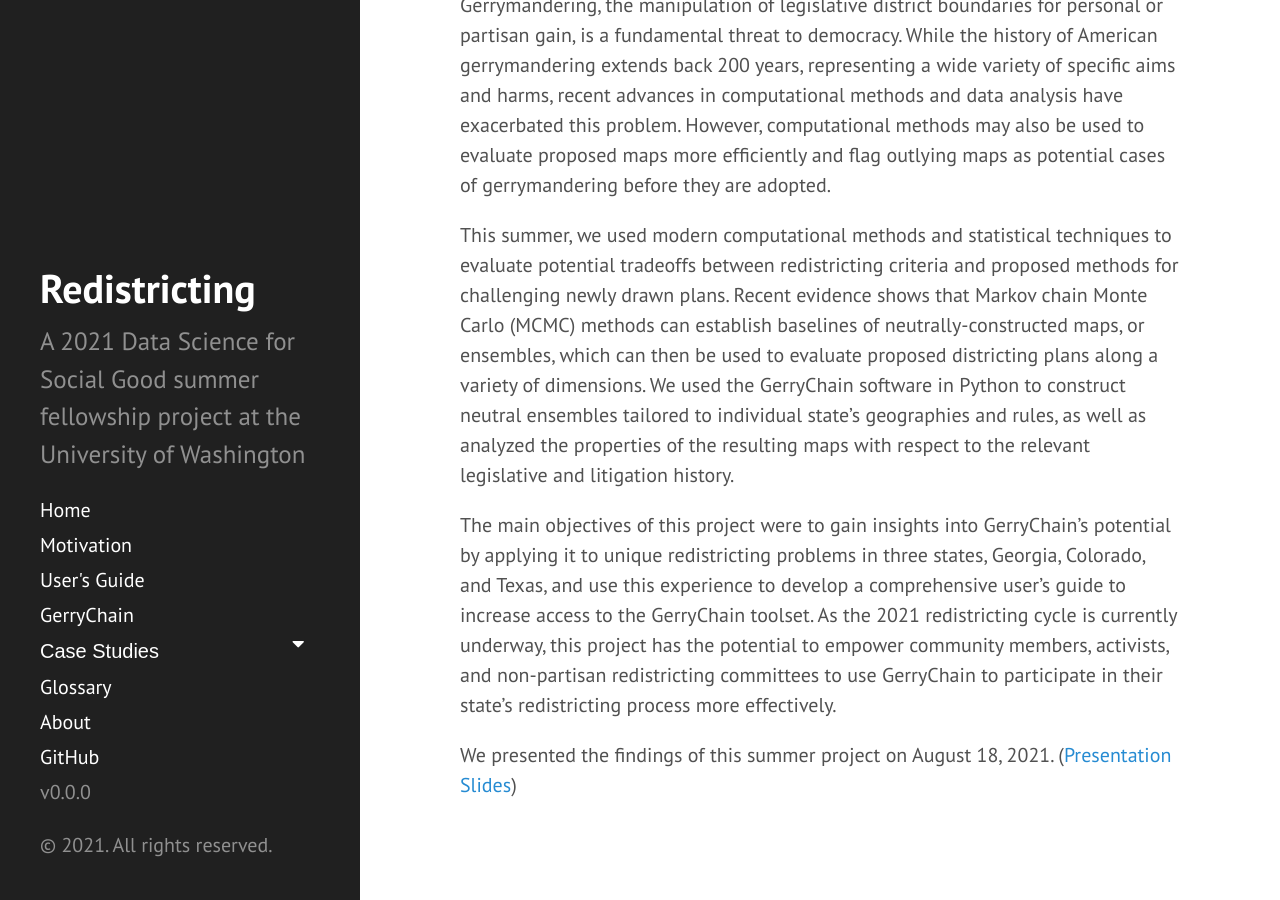
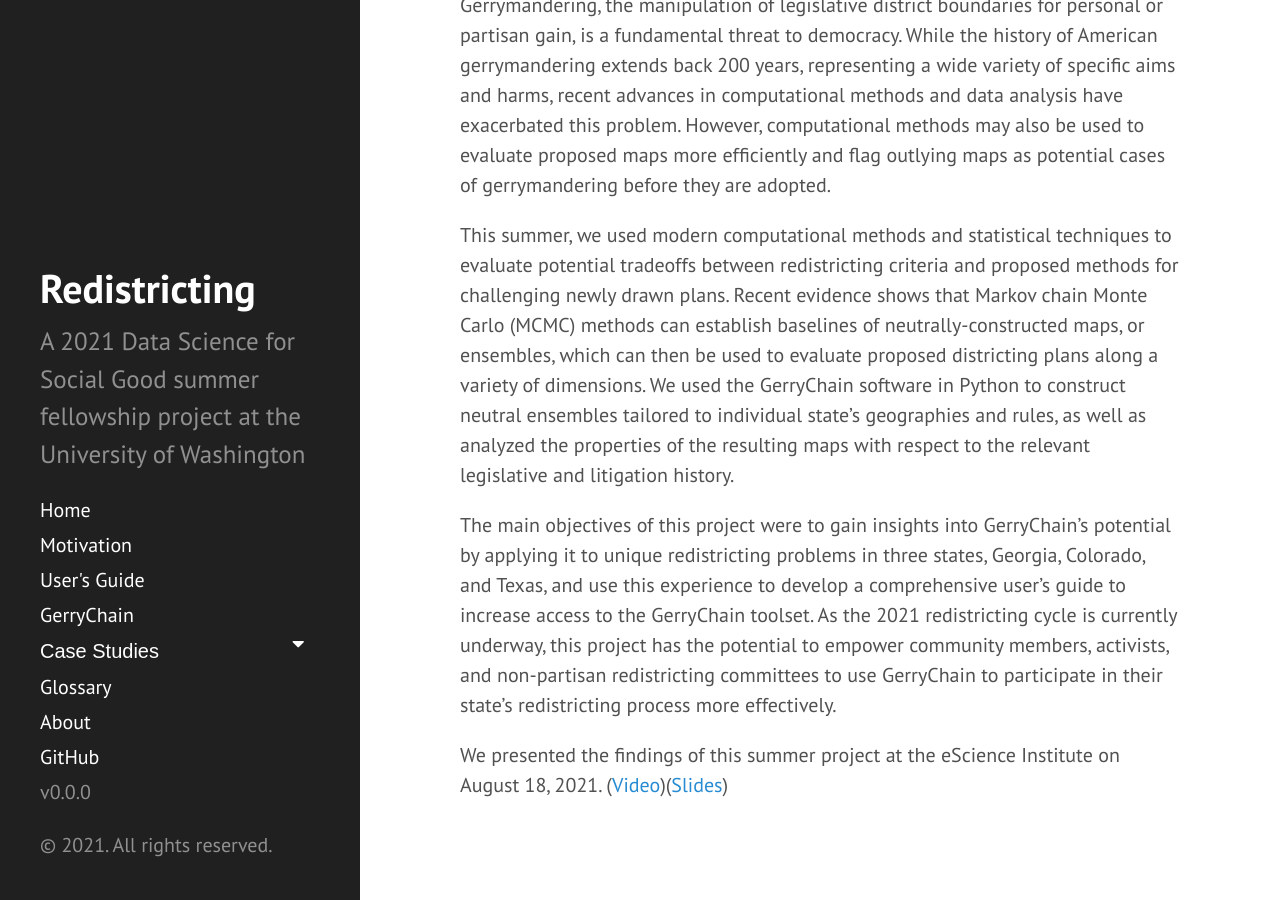
Before and after one commit to uwescience/DSSG2021-redistricting-website, a Jekyll site: the page built from index.md, in a window 1280 px wide and 900 px high, scrolled down 686 px. Built offline with Jekyll 4.4.1, drawn with Linux system fonts in a browser that asks for light colours; the list of posts is cut into pages by our own code.

Commit message:
Update index.md

```diff
--- a/index.md
+++ b/index.md
@@ -23,4 +23,4 @@ This summer, we used modern computational methods and statistical techniques to
 
 The main objectives of this project were to gain insights into GerryChain's potential by applying it to unique redistricting problems in three states, Georgia, Colorado, and Texas, and use this experience to develop a comprehensive user's guide to increase access to the GerryChain toolset. As the 2021 redistricting cycle is currently underway, this project has the potential to empower community members, activists, and non-partisan redistricting committees to use GerryChain to participate in their state's redistricting process more effectively.
 
-We presented the findings of this summer project on August 18, 2021. ([Presentation Slides](https://github.com/uwescience/DSSG2021-redistricting-website/blob/main/assets/Redistricting%20Team%20-%20Final%20Presentation%20PUBLIC.pdf))
+We presented the findings of this summer project at the eScience Institute on August 18, 2021. ([Video](https://youtu.be/Cnn3sPV-7MI?t=2706))([Slides](https://github.com/uwescience/DSSG2021-redistricting-website/blob/main/assets/Redistricting%20Team%20-%20Final%20Presentation%20PUBLIC.pdf))
```
